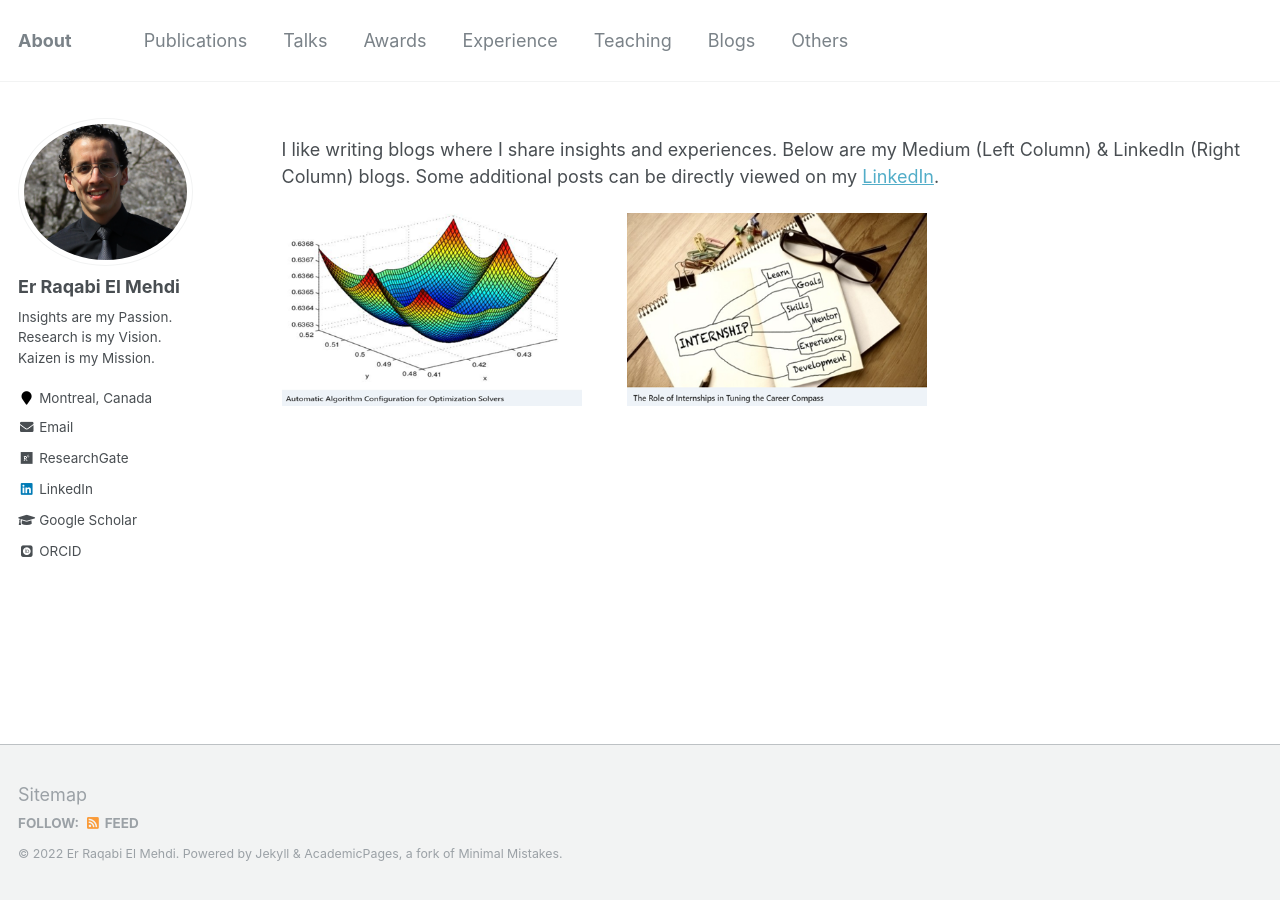
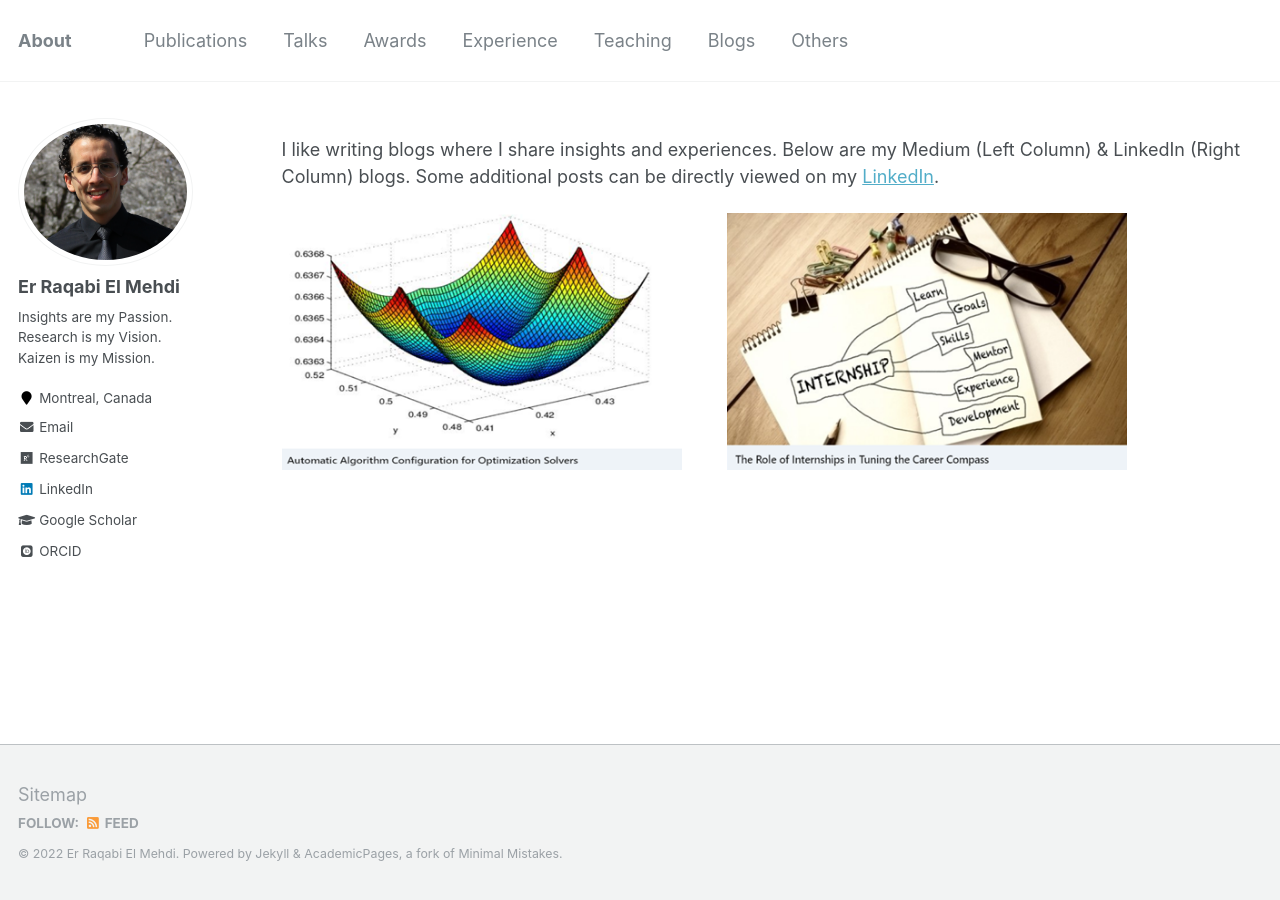
Before and after one commit to RqbMedi/rqbmedi.github.io, a Jekyll site: the page built from _pages/portfolio.md, in a window 1280 px wide. Built offline with Jekyll 4.4.1, drawn with Linux system fonts in a browser that asks for light colours; some web fonts are replaced.

Commit message:
Update portfolio.md

```diff
--- a/_pages/portfolio.md
+++ b/_pages/portfolio.md
@@ -7,4 +7,4 @@ author_profile: true
 
 I like writing blogs where I share insights and experiences. Below are my Medium (Left Column) & LinkedIn (Right Column) blogs. Some additional posts can be directly viewed on my [LinkedIn](https://www.linkedin.com/in/rqbmedi).
 
-[<img src="http://rqbmedi.github.io/images/Medium_Article_14.png" width="300" height="300" />](https://erraqabielmehdi.medium.com/automatic-algorithm-configuration-for-optimization-solvers-66ac3861a233) &nbsp; &nbsp; &nbsp; &nbsp; [<img src="http://rqbmedi.github.io/images/LinkedIn_Article_18.png" width="300" height="300" />](https://www.linkedin.com/pulse/role-internships-tuning-career-compass-er-raqabi-el-mehdi-%E3%83%A9%E3%82%AB%E3%83%93-%E3%83%A1%E3%83%87%E3%82%A3/)
+[<img src="http://rqbmedi.github.io/images/Medium_Article_14.png" width="400" height="400" />](https://erraqabielmehdi.medium.com/automatic-algorithm-configuration-for-optimization-solvers-66ac3861a233) &nbsp; &nbsp; &nbsp; &nbsp; [<img src="http://rqbmedi.github.io/images/LinkedIn_Article_18.png" width="400" height="400" />](https://www.linkedin.com/pulse/role-internships-tuning-career-compass-er-raqabi-el-mehdi-%E3%83%A9%E3%82%AB%E3%83%93-%E3%83%A1%E3%83%87%E3%82%A3/)
```
